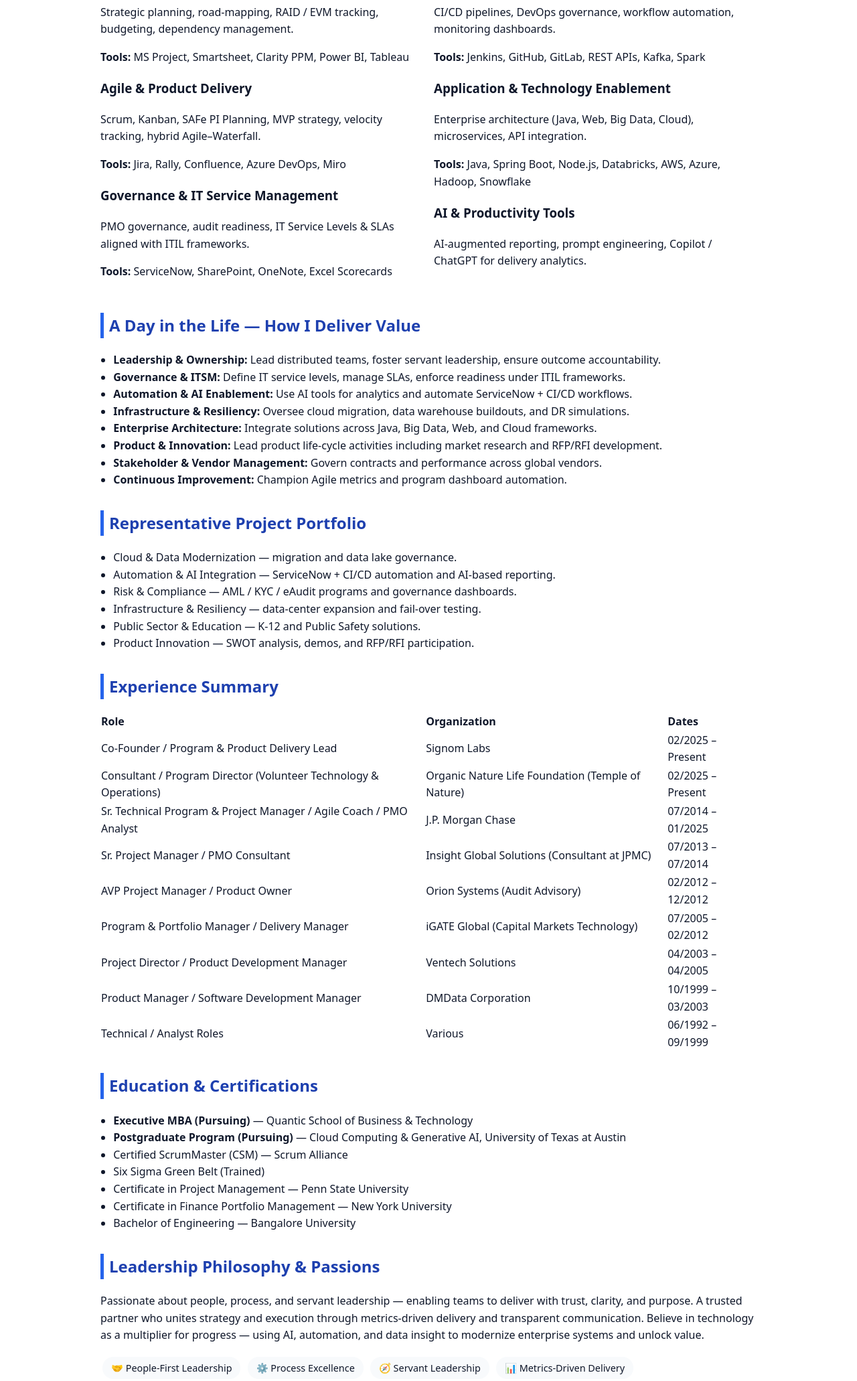
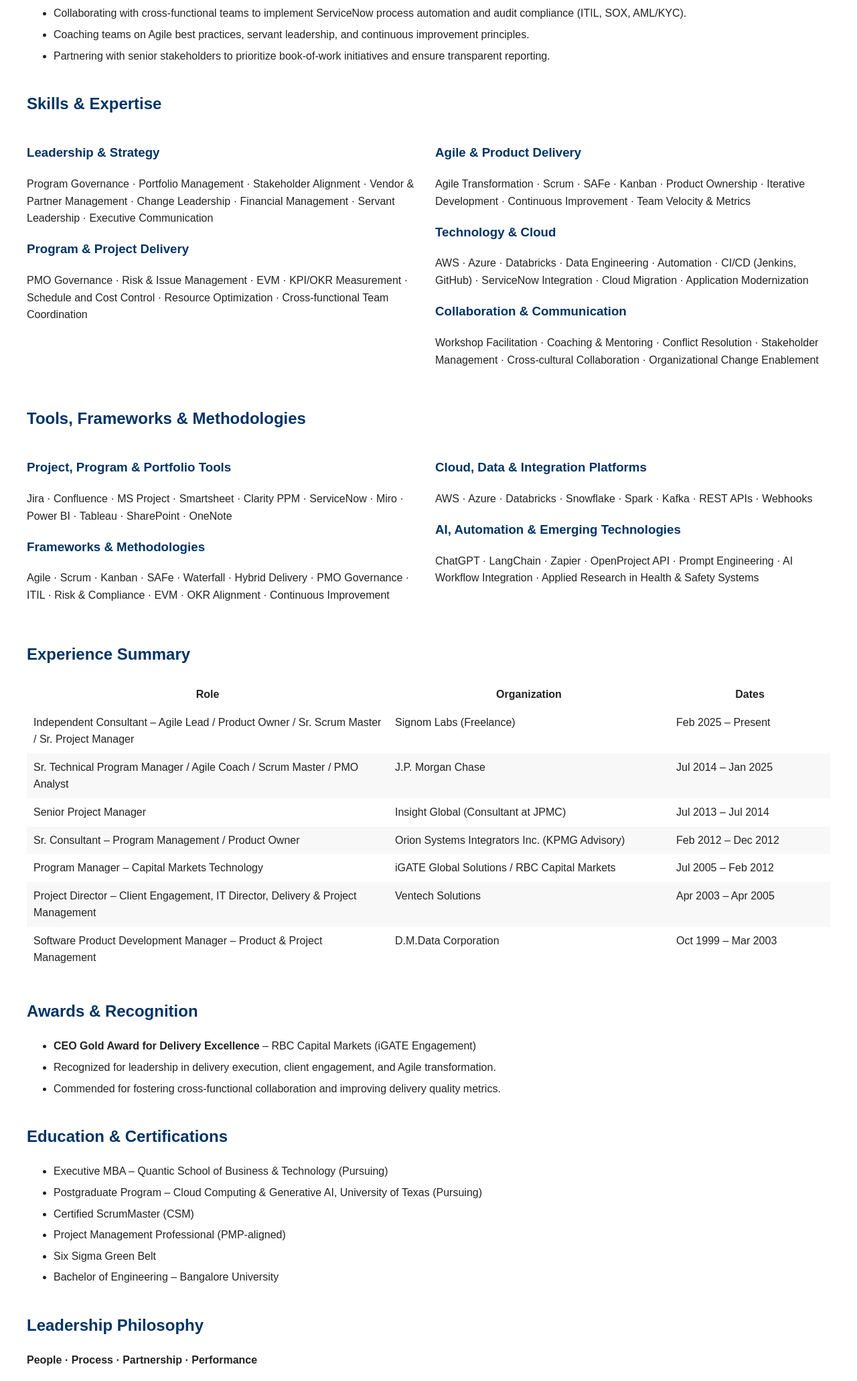
Before and after one commit to SSundar07/ssundaresan.github.io, a plain HTML site: page index.html in a window 1280 px wide. Shown: the part 552-2614 px from the top of the page at 67% size. Drawn offline with Linux system fonts and the light colour scheme.

Commit message:
Add files via upload

```diff
--- a/index.html
+++ b/index.html
@@ -1,169 +1,151 @@
 <!DOCTYPE html>
 <html lang="en">
 <head>
-<meta charset="utf-8"/>
-<meta name="viewport" content="width=device-width, initial-scale=1"/>
-<title>Sundaresan (Sunny) Subramaniam — Portfolio</title>
-<meta name="description" content="Sr. Technical Program Manager | Sr. Project Manager | PMO Analyst | Agile Coach | Scrum Master | Product & Delivery Lead"/>
-<meta name="keywords" content="Program Manager, Project Manager, PMO, Agile, Scrum, Product Delivery, AI, Cloud, Data, ITSM, ITIL, Portfolio"/>
-<link rel="icon" href="favicon.ico"/>
+  <meta charset="UTF-8" />
+  <meta name="viewport" content="width=device-width, initial-scale=1.0" />
+  <title>Sundaresan Subramaniam - Professional Portfolio</title>
   <style>
-:root{
-  --blue:#1e40af;
-  --blue-light:#2563eb;
-  --gray:#475569;
-  --gray-bg:#f8fafc;
-  --line:#e2e8f0;
-}
-body{
-  margin:0;font-family:system-ui,-apple-system,Segoe UI,Roboto,Ubuntu,sans-serif;
-  color:#0f172a;line-height:1.6;background:#fff;
-}
-header{
-  background:var(--gray-bg);border-bottom:1px solid var(--line);
-  padding:2rem 1rem;text-align:center;
-}
-header h1{margin:.25em 0;font-size:2rem;color:var(--blue);}
-header p{margin:0;color:var(--gray);}
-main{max-width:980px;margin:auto;padding:1.5rem;}
-h2{border-left:5px solid var(--blue-light);padding-left:.5rem;color:var(--blue);margin-top:2rem;}
-ul{padding-left:1.2rem;}
-section{margin-bottom:2rem;}
-footer{border-top:1px solid var(--line);padding:1rem;text-align:center;color:var(--gray);}
-a{color:var(--blue-light);text-decoration:none;}a:hover{text-decoration:underline;}
-.grid{display:grid;gap:1rem;}
-@media(min-width:700px){.grid.cols-2{grid-template-columns:1fr 1fr;}}
-.chip{display:inline-block;background:var(--gray-bg);padding:.3rem .8rem;margin:.2rem;border-radius:1rem;font-size:.9rem;}
+    body { font-family: Arial, sans-serif; margin: 40px; color: #222; line-height: 1.6; }
+    h1, h2, h3 { color: #003366; }
+    section { margin-bottom: 40px; }
+    table { width: 100%; border-collapse: collapse; margin-top: 10px; }
+    th, td { padding: 8px 10px; vertical-align: top; }
+    tr:nth-child(even) { background-color: #f8f8f8; }
+    colgroup col { width: auto; }
+    .grid { display: grid; grid-template-columns: 1fr 1fr; gap: 20px; }
+    ul { margin: 10px 0; }
+    li { margin-bottom: 6px; }
+    a { color: #003366; text-decoration: none; }
   </style>
 </head>
 <body>
 
   <header>
-  <h1>Sundaresan (Sunny) Subramaniam</h1>
-  <p>Sr. Technical Program Manager  |  Sr. Project Manager  |  PMO Analyst  |  Agile Coach  |  Scrum Master  |  Product & Delivery Lead</p>
-  <p>📍 Remote / Hybrid  |  📧 <a href="mailto:sunny_dmd@yahoo.com">sunny_dmd@yahoo.com</a>  |  🔗 <a href="https://linkedin.com/in/ssundaresan" target="_blank">linkedin.com/in/ssundaresan</a></p>
+    <h1>Sundaresan Subramaniam</h1>
+    <p>Sr. Technical Program Manager | Sr. Project Manager | PMO Analyst | Agile Coach | Scrum Master | Product & Delivery Lead</p>
   </header>
-
-<main>
 
   <section id="summary">
     <h2>Professional Summary</h2>
-  <p>Program, Product, and Delivery Leader with 20+ years of experience managing global technology portfolios across financial services, capital markets, education, and public sector. Known for integrating people, process, and technology to deliver modernization, Agile transformation, and governance alignment. Technically grounded in enterprise architecture across Java, Web, Big Data, and Cloud platforms, and experienced in AI-driven productivity and data-enabled decision making.</p>
+    <p>Technology Program and Delivery Leader with over 20 years of experience driving enterprise-scale programs across financial services, government, and product organizations.
+    Expertise in Agile transformation, PMO governance, data modernization, and cloud strategy. Skilled in aligning business and engineering teams to deliver measurable value through collaboration, process excellence, and technology innovation.</p>
+  </section>
+
+  <section id="dayinlife">
+    <h2>Day in the Life</h2>
+    <p>Leading daily Agile and program delivery activities across teams in diverse enterprise environments. Responsibilities include:</p>
+    <ul>
+      <li>Facilitating Scrum, Kanban, and hybrid Agile ceremonies and tracking sprint goals through Jira and Confluence.</li>
+      <li>Managing multi-stream program dependencies, risk logs, and issue registers in Clarity PPM and Smartsheet.</li>
+      <li>Driving PMO governance standards and portfolio metrics aligned to EVM, OKR, and KPI targets.</li>
+      <li>Overseeing technology modernization and delivery execution in Cloud (AWS, Azure, Databricks) and Data Engineering projects.</li>
+      <li>Collaborating with cross-functional teams to implement ServiceNow process automation and audit compliance (ITIL, SOX, AML/KYC).</li>
+      <li>Coaching teams on Agile best practices, servant leadership, and continuous improvement principles.</li>
+      <li>Partnering with senior stakeholders to prioritize book-of-work initiatives and ensure transparent reporting.</li>
+    </ul>
   </section>
 
   <section id="skills">
-  <h2>Core Skills & Expertise</h2>
+    <h2>Skills & Expertise</h2>
     <div class="grid cols-2">
       <div>
-      <h3>Program & Portfolio Management</h3>
-      <p>Strategic planning, road-mapping, RAID / EVM tracking, budgeting, dependency management.</p>
-      <p><strong>Tools:</strong> MS Project, Smartsheet, Clarity PPM, Power BI, Tableau</p>
+        <h3>Leadership & Strategy</h3>
+        <p>Program Governance · Portfolio Management · Stakeholder Alignment · Vendor & Partner Management · Change Leadership · Financial Management · Servant Leadership · Executive Communication</p>
 
-      <h3>Agile & Product Delivery</h3>
-      <p>Scrum, Kanban, SAFe PI Planning, MVP strategy, velocity tracking, hybrid Agile–Waterfall.</p>
-      <p><strong>Tools:</strong> Jira, Rally, Confluence, Azure DevOps, Miro</p>
-
-      <h3>Governance & IT Service Management</h3>
-      <p>PMO governance, audit readiness, IT Service Levels & SLAs aligned with ITIL frameworks.</p>
-      <p><strong>Tools:</strong> ServiceNow, SharePoint, OneNote, Excel Scorecards</p>
+        <h3>Program & Project Delivery</h3>
+        <p>PMO Governance · Risk & Issue Management · EVM · KPI/OKR Measurement · Schedule and Cost Control · Resource Optimization · Cross-functional Team Coordination</p>
       </div>
       <div>
-      <h3>Automation & Integration</h3>
-      <p>CI/CD pipelines, DevOps governance, workflow automation, monitoring dashboards.</p>
-      <p><strong>Tools:</strong> Jenkins, GitHub, GitLab, REST APIs, Kafka, Spark</p>
+        <h3>Agile & Product Delivery</h3>
+        <p>Agile Transformation · Scrum · SAFe · Kanban · Product Ownership · Iterative Development · Continuous Improvement · Team Velocity & Metrics</p>
 
-      <h3>Application & Technology Enablement</h3>
-      <p>Enterprise architecture (Java, Web, Big Data, Cloud), microservices, API integration.</p>
-      <p><strong>Tools:</strong> Java, Spring Boot, Node.js, Databricks, AWS, Azure, Hadoop, Snowflake</p>
+        <h3>Technology & Cloud</h3>
+        <p>AWS · Azure · Databricks · Data Engineering · Automation · CI/CD (Jenkins, GitHub) · ServiceNow Integration · Cloud Migration · Application Modernization</p>
 
-      <h3>AI & Productivity Tools</h3>
-      <p>AI-augmented reporting, prompt engineering, Copilot / ChatGPT for delivery analytics.</p>
+        <h3>Collaboration & Communication</h3>
+        <p>Workshop Facilitation · Coaching & Mentoring · Conflict Resolution · Stakeholder Management · Cross-cultural Collaboration · Organizational Change Enablement</p>
       </div>
     </div>
   </section>
 
-<section id="day">
-  <h2>A Day in the Life — How I Deliver Value</h2>
-  <ul>
-    <li><strong>Leadership & Ownership:</strong> Lead distributed teams, foster servant leadership, ensure outcome accountability.</li>
-    <li><strong>Governance & ITSM:</strong> Define IT service levels, manage SLAs, enforce readiness under ITIL frameworks.</li>
-    <li><strong>Automation & AI Enablement:</strong> Use AI tools for analytics and automate ServiceNow + CI/CD workflows.</li>
-    <li><strong>Infrastructure & Resiliency:</strong> Oversee cloud migration, data warehouse buildouts, and DR simulations.</li>
-    <li><strong>Enterprise Architecture:</strong> Integrate solutions across Java, Big Data, Web, and Cloud frameworks.</li>
-    <li><strong>Product & Innovation:</strong> Lead product life-cycle activities including market research and RFP/RFI development.</li>
-    <li><strong>Stakeholder & Vendor Management:</strong> Govern contracts and performance across global vendors.</li>
-    <li><strong>Continuous Improvement:</strong> Champion Agile metrics and program dashboard automation.</li>
-  </ul>
-</section>
+  <!-- Newly added section -->
+  <section id="tools">
+    <h2>Tools, Frameworks & Methodologies</h2>
+    <div class="grid cols-2">
+      <div>
+        <h3>Project, Program & Portfolio Tools</h3>
+        <p>Jira · Confluence · MS Project · Smartsheet · Clarity PPM · ServiceNow · Miro · Power BI · Tableau · SharePoint · OneNote</p>
 
-<section id="projects">
-  <h2>Representative Project Portfolio</h2>
-  <ul>
-    <li>Cloud & Data Modernization — migration and data lake governance.</li>
-    <li>Automation & AI Integration — ServiceNow + CI/CD automation and AI-based reporting.</li>
-    <li>Risk & Compliance — AML / KYC / eAudit programs and governance dashboards.</li>
-    <li>Infrastructure & Resiliency — data-center expansion and fail-over testing.</li>
-    <li>Public Sector & Education — K-12 and Public Safety solutions.</li>
-    <li>Product Innovation — SWOT analysis, demos, and RFP/RFI participation.</li>
-  </ul>
+        <h3>Frameworks & Methodologies</h3>
+        <p>Agile · Scrum · Kanban · SAFe · Waterfall · Hybrid Delivery · PMO Governance · ITIL · Risk & Compliance · EVM · OKR Alignment · Continuous Improvement</p>
+      </div>
+      <div>
+        <h3>Cloud, Data & Integration Platforms</h3>
+        <p>AWS · Azure · Databricks · Snowflake · Spark · Kafka · REST APIs · Webhooks</p>
+
+        <h3>AI, Automation & Emerging Technologies</h3>
+        <p>ChatGPT · LangChain · Zapier · OpenProject API · Prompt Engineering · AI Workflow Integration · Applied Research in Health & Safety Systems</p>
+      </div>
+    </div>
   </section>
 
   <section id="experience">
     <h2>Experience Summary</h2>
-  <table style="width:100%;border-collapse:collapse;">
+    <table>
+      <colgroup>
+        <col style="width:45%;">
+        <col style="width:35%;">
+        <col style="width:20%;">
+      </colgroup>
       <thead>
-      <tr><th align="left">Role</th><th align="left">Organization</th><th align="left">Dates</th></tr>
+        <tr><th>Role</th><th>Organization</th><th>Dates</th></tr>
       </thead>
       <tbody>
-      <tr><td>Co-Founder / Program & Product Delivery Lead</td><td>Signom Labs</td><td><time datetime="2025-02">02/2025</time> – Present</td></tr>
-      <tr><td>Consultant / Program Director (Volunteer Technology & Operations)</td><td>Organic Nature Life Foundation (Temple of Nature)</td><td><time datetime="2025-02">02/2025</time> – Present</td></tr>
-      <tr><td>Sr. Technical Program & Project Manager / Agile Coach / PMO Analyst</td><td>J.P. Morgan Chase</td><td><time datetime="2014-07">07/2014</time> – <time datetime="2025-01">01/2025</time></td></tr>
-      <tr><td>Sr. Project Manager / PMO Consultant</td><td>Insight Global Solutions (Consultant at JPMC)</td><td><time datetime="2013-07">07/2013</time> – <time datetime="2014-07">07/2014</time></td></tr>
-      <tr><td>AVP Project Manager / Product Owner</td><td>Orion Systems (Audit Advisory)</td><td><time datetime="2012-02">02/2012</time> – <time datetime="2012-12">12/2012</time></td></tr>
-      <tr><td>Program & Portfolio Manager / Delivery Manager</td><td>iGATE Global (Capital Markets Technology)</td><td><time datetime="2005-07">07/2005</time> – <time datetime="2012-02">02/2012</time></td></tr>
-      <tr><td>Project Director / Product Development Manager</td><td>Ventech Solutions</td><td><time datetime="2003-04">04/2003</time> – <time datetime="2005-04">04/2005</time></td></tr>
-      <tr><td>Product Manager / Software Development Manager</td><td>DMData Corporation</td><td><time datetime="1999-10">10/1999</time> – <time datetime="2003-03">03/2003</time></td></tr>
-      <tr><td>Technical / Analyst Roles</td><td>Various</td><td><time datetime="1992-06">06/1992</time> – <time datetime="1999-09">09/1999</time></td></tr>
+        <tr><td>Independent Consultant – Agile Lead / Product Owner / Sr. Scrum Master / Sr. Project Manager</td><td>Signom Labs (Freelance)</td><td>Feb 2025 – Present</td></tr>
+        <tr><td>Sr. Technical Program Manager / Agile Coach / Scrum Master / PMO Analyst</td><td>J.P. Morgan Chase</td><td>Jul 2014 – Jan 2025</td></tr>
+        <tr><td>Senior Project Manager</td><td>Insight Global (Consultant at JPMC)</td><td>Jul 2013 – Jul 2014</td></tr>
+        <tr><td>Sr. Consultant – Program Management / Product Owner</td><td>Orion Systems Integrators Inc. (KPMG Advisory)</td><td>Feb 2012 – Dec 2012</td></tr>
+        <tr><td>Program Manager – Capital Markets Technology</td><td>iGATE Global Solutions / RBC Capital Markets</td><td>Jul 2005 – Feb 2012</td></tr>
+        <tr><td>Project Director – Client Engagement, IT Director, Delivery & Project Management</td><td>Ventech Solutions</td><td>Apr 2003 – Apr 2005</td></tr>
+        <tr><td>Software Product Development Manager – Product & Project Management</td><td>D.M.Data Corporation</td><td>Oct 1999 – Mar 2003</td></tr>
       </tbody>
     </table>
+  </section>
+
+  <!-- New Awards Section -->
+  <section id="awards">
+    <h2>Awards & Recognition</h2>
+    <ul>
+      <li><strong>CEO Gold Award for Delivery Excellence</strong> – RBC Capital Markets (iGATE Engagement)</li>
+      <li>Recognized for leadership in delivery execution, client engagement, and Agile transformation.</li>
+      <li>Commended for fostering cross-functional collaboration and improving delivery quality metrics.</li>
+    </ul>
   </section>
 
   <section id="education">
     <h2>Education & Certifications</h2>
     <ul>
-    <li><strong>Executive MBA (Pursuing)</strong> — Quantic School of Business & Technology</li>
-    <li><strong>Postgraduate Program (Pursuing)</strong> — Cloud Computing & Generative AI, University of Texas at Austin</li>
-    <li>Certified ScrumMaster (CSM) — Scrum Alliance</li>
-    <li>Six Sigma Green Belt (Trained)</li>
-    <li>Certificate in Project Management — Penn State University</li>
-    <li>Certificate in Finance Portfolio Management — New York University</li>
-    <li>Bachelor of Engineering — Bangalore University</li>
+      <li>Executive MBA – Quantic School of Business & Technology (Pursuing)</li>
+      <li>Postgraduate Program – Cloud Computing & Generative AI, University of Texas (Pursuing)</li>
+      <li>Certified ScrumMaster (CSM)</li>
+      <li>Project Management Professional (PMP-aligned)</li>
+      <li>Six Sigma Green Belt</li>
+      <li>Bachelor of Engineering – Bangalore University</li>
     </ul>
   </section>
 
-<section id="philosophy">
-  <h2>Leadership Philosophy & Passions</h2>
-  <p>Passionate about people, process, and servant leadership — enabling teams to deliver with trust, clarity, and purpose. A trusted partner who unites strategy and execution through metrics-driven delivery and transparent communication. Believe in technology as a multiplier for progress — using AI, automation, and data insight to modernize enterprise systems and unlock value.</p>
-  <p>
-    <span class="chip">🤝 People-First Leadership</span>
-    <span class="chip">⚙️ Process Excellence</span>
-    <span class="chip">🧭 Servant Leadership</span>
-    <span class="chip">📊 Metrics-Driven Delivery</span>
-    <span class="chip">💡 Trusted Partnership</span>
-    <span class="chip">☁️ Technology Innovation</span>
-  </p>
+  <section id="leadership">
+    <h2>Leadership Philosophy</h2>
+    <p><strong>People · Process · Partnership · Performance</strong></p>
+    <p>I believe leadership is about enabling others to achieve measurable outcomes by aligning technology, business, and culture. My approach emphasizes servant leadership, collaboration, accountability, and continuous improvement to build trust and deliver results.</p>
   </section>
 
   <section id="contact">
-  <h2>Connect</h2>
-  <p>To explore collaboration or request a tailored résumé, connect via LinkedIn or email.</p>
-  <p>🔗 <a href="https://linkedin.com/in/ssundaresan" target="_blank">Connect on LinkedIn</a><br/>
-     ✉️ <a href="mailto:sunny_dmd@yahoo.com">Email Sunny</a></p>
+    <h2>Contact</h2>
+    <p>Email: sunny.subramaniam@email.com</p>
+    <p>LinkedIn: <a href="https://linkedin.com/in/ssundaresan" target="_blank">linkedin.com/in/ssundaresan</a></p>
+    <p>Portfolio: <a href="https://sunny.portfolio.cloudbanyan.com" target="_blank">sunny.portfolio.cloudbanyan.com</a></p>
   </section>
-
-</main>
-
-<footer>© 2025 Sundaresan (Sunny) Subramaniam. All rights reserved.</footer>
 
 </body>
 </html>
```
Lines whose indentation alone changed are shown as unchanged.
